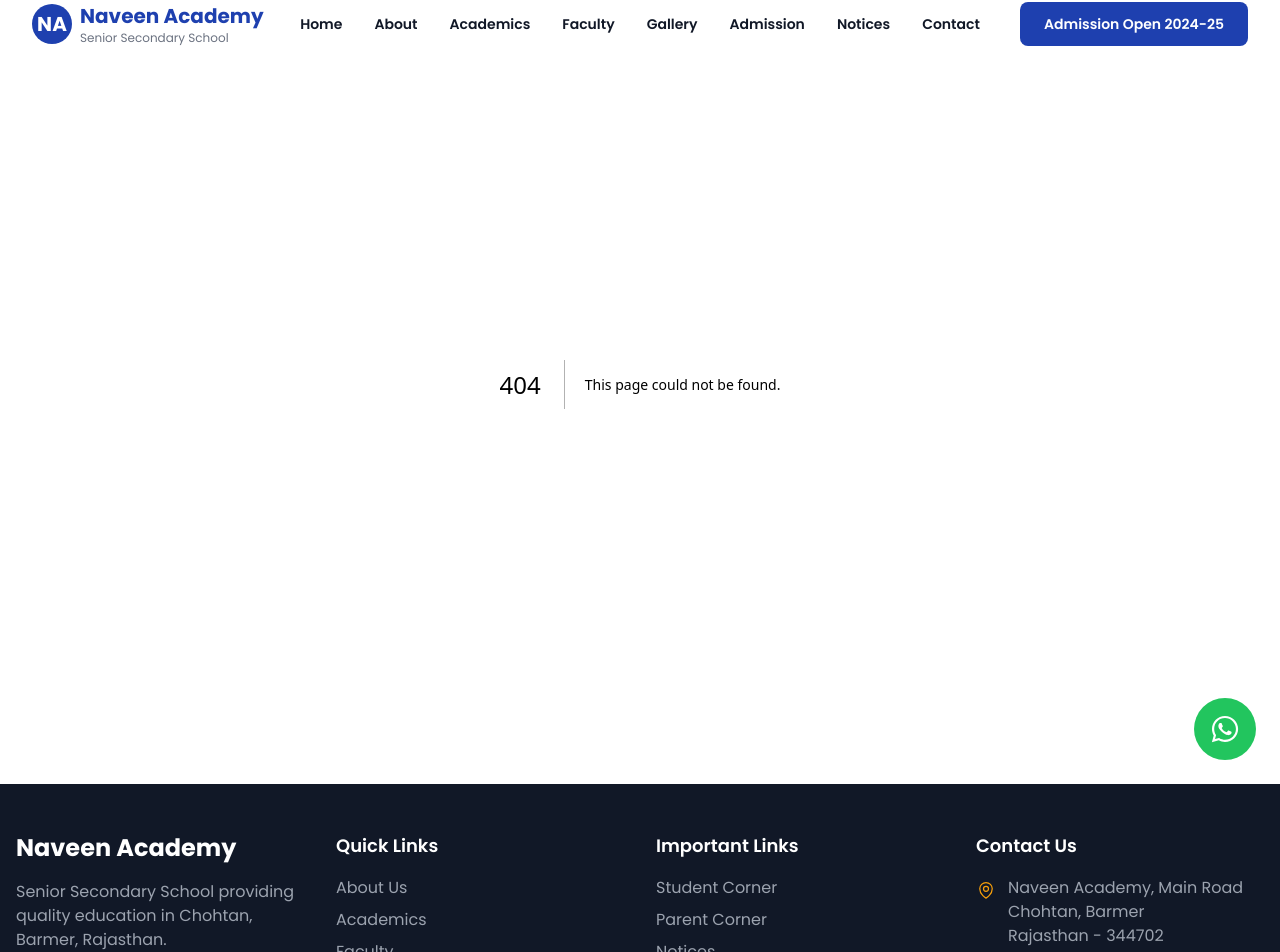
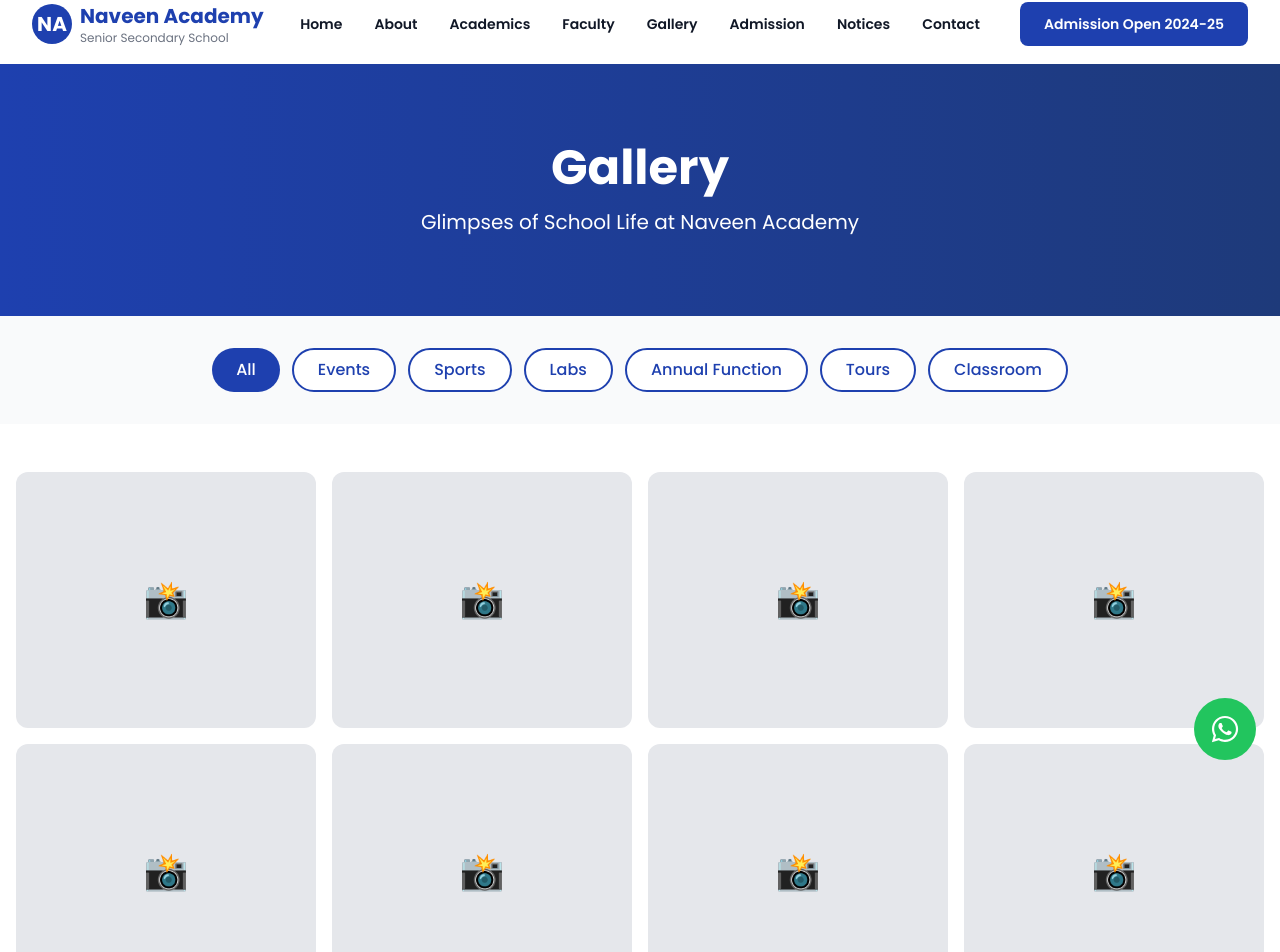
Before and after one commit to suryajani283-droid/NAVEEN-ACADEMY, a Next.js app: page /gallery in a window 1280 px wide. Before the commit this address had no page. Shown: the part 16-968 px from the top of the page. Built offline with nearby package versions, Linux system fonts and the light colour scheme.

Commit message:
Create page.jsx

```diff
--- /dev/null
+++ b/app/gallery/page.jsx
@@ -0,0 +1,144 @@
+'use client'
+import { useState } from 'react'
+import { motion } from 'framer-motion'
+
+export default function GalleryPage() {
+  const [activeCategory, setActiveCategory] = useState('All')
+  const [selectedImage, setSelectedImage] = useState(null)
+
+  const categories = ['All', 'Events', 'Sports', 'Labs', 'Annual Function', 'Tours', 'Classroom']
+
+  const galleryItems = [
+    { category: 'Events', title: 'Independence Day 2024', type: 'image' },
+    { category: 'Sports', title: 'Annual Sports Meet', type: 'image' },
+    { category: 'Labs', title: 'Science Laboratory', type: 'image' },
+    { category: 'Annual Function', title: 'Cultural Program', type: 'image' },
+    { category: 'Tours', title: 'Educational Tour 2024', type: 'image' },
+    { category: 'Classroom', title: 'Smart Class Session', type: 'image' },
+    { category: 'Events', title: 'Republic Day Celebration', type: 'image' },
+    { category: 'Sports', title: 'Cricket Tournament', type: 'image' },
+    { category: 'Labs', title: 'Computer Lab', type: 'image' },
+    { category: 'Annual Function', title: 'Prize Distribution', type: 'image' },
+    { category: 'Tours', title: 'Industrial Visit', type: 'image' },
+    { category: 'Classroom', title: 'Project Presentation', type: 'image' }
+  ]
+
+  const filteredItems = activeCategory === 'All'
+    ? galleryItems
+    : galleryItems.filter(item => item.category === activeCategory)
+
+  return (
+    <div className="pt-20">
+      {/* Hero Section */}
+      <section className="bg-gradient-to-r from-primary-500 to-primary-700 text-white py-20">
+        <div className="container mx-auto px-4 text-center">
+          <motion.h1
+            initial={{ opacity: 0, y: -20 }}
+            animate={{ opacity: 1, y: 0 }}
+            className="text-4xl md:text-5xl font-bold mb-4"
+          >
+            Gallery
+          </motion.h1>
+          <p className="text-xl">Glimpses of School Life at Naveen Academy</p>
+        </div>
+      </section>
+
+      {/* Category Filter */}
+      <section className="py-8 bg-gray-50 sticky top-20 z-30">
+        <div className="container mx-auto px-4">
+          <div className="flex flex-wrap justify-center gap-3">
+            {categories.map((category, index) => (
+              <button
+                key={index}
+                onClick={() => setActiveCategory(category)}
+                className={`px-6 py-2 rounded-full font-medium transition-all ${
+                  activeCategory === category
+                    ? 'bg-primary-500 text-white'
+                    : 'bg-white text-primary-500 border-2 border-primary-500 hover:bg-primary-50'
+                }`}
+              >
+                {category}
+              </button>
+            ))}
+          </div>
+        </div>
+      </section>
+
+      {/* Gallery Grid */}
+      <section className="py-12">
+        <div className="container mx-auto px-4">
+          <div className="grid grid-cols-2 md:grid-cols-4 gap-4">
+            {filteredItems.map((item, index) => (
+              <motion.div
+                key={index}
+                initial={{ opacity: 0, scale: 0.9 }}
+                animate={{ opacity: 1, scale: 1 }}
+                transition={{ duration: 0.3, delay: index * 0.05 }}
+                className="relative group cursor-pointer overflow-hidden rounded-xl"
+                onClick={() => setSelectedImage(item)}
+              >
+                <div className="bg-gray-200 h-48 md:h-64 flex items-center justify-center group-hover:scale-110 transition-transform duration-300">
+                  <span className="text-4xl">📸</span>
+                </div>
+                <div className="absolute bottom-0 left-0 right-0 bg-gradient-to-t from-black/70 to-transparent p-4 opacity-0 group-hover:opacity-100 transition-opacity">
+                  <p className="text-white font-semibold">{item.title}</p>
+                  <p className="text-white/80 text-sm">{item.category}</p>
+                </div>
+              </motion.div>
+            ))}
+          </div>
+        </div>
+      </section>
+
+      {/* Video Section */}
+      <section className="py-16 bg-gray-50">
+        <div className="container mx-auto px-4">
+          <h2 className="text-3xl font-bold text-primary-500 text-center mb-12">School Videos</h2>
+          <div className="grid md:grid-cols-3 gap-6">
+            {[1, 2, 3].map((video) => (
+              <motion.div
+                key={video}
+                initial={{ opacity: 0, y: 30 }}
+                whileInView={{ opacity: 1, y: 0 }}
+                transition={{ duration: 0.5, delay: video * 0.2 }}
+                className="card"
+              >
+                <div className="bg-gray-200 h-48 rounded-lg mb-4 flex items-center justify-center">
+                  <span className="text-4xl">🎥</span>
+                </div>
+                <h3 className="font-semibold mb-2">School Video {video}</h3>
+                <p className="text-gray-600 text-sm">
+                  Watch our school activities and events
+                </p>
+              </motion.div>
+            ))}
+          </div>
+        </div>
+      </section>
+
+      {/* Lightbox Modal */}
+      {selectedImage && (
+        <div
+          className="fixed inset-0 bg-black/90 z-50 flex items-center justify-center p-4"
+          onClick={() => setSelectedImage(null)}
+        >
+          <div className="max-w-4xl max-h-[90vh] bg-white rounded-2xl overflow-hidden">
+            <div className="bg-gray-200 h-96 flex items-center justify-center">
+              <span className="text-6xl">📸</span>
+            </div>
+            <div className="p-6">
+              <h3 className="text-xl font-semibold">{selectedImage.title}</h3>
+              <p className="text-gray-500">{selectedImage.category}</p>
+            </div>
+            <button
+              className="absolute top-4 right-4 text-white text-3xl hover:text-gray-300"
+              onClick={() => setSelectedImage(null)}
+            >
+              ✕
+            </button>
+          </div>
+        </div>
+      )}
+    </div>
+  )
+      }
```
